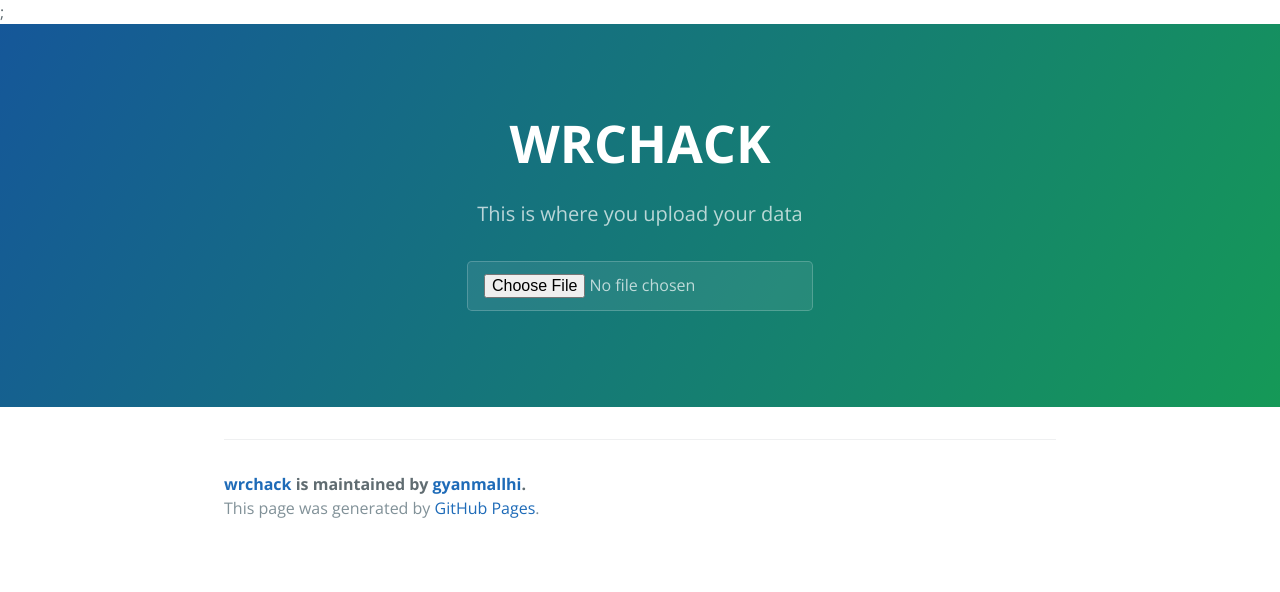
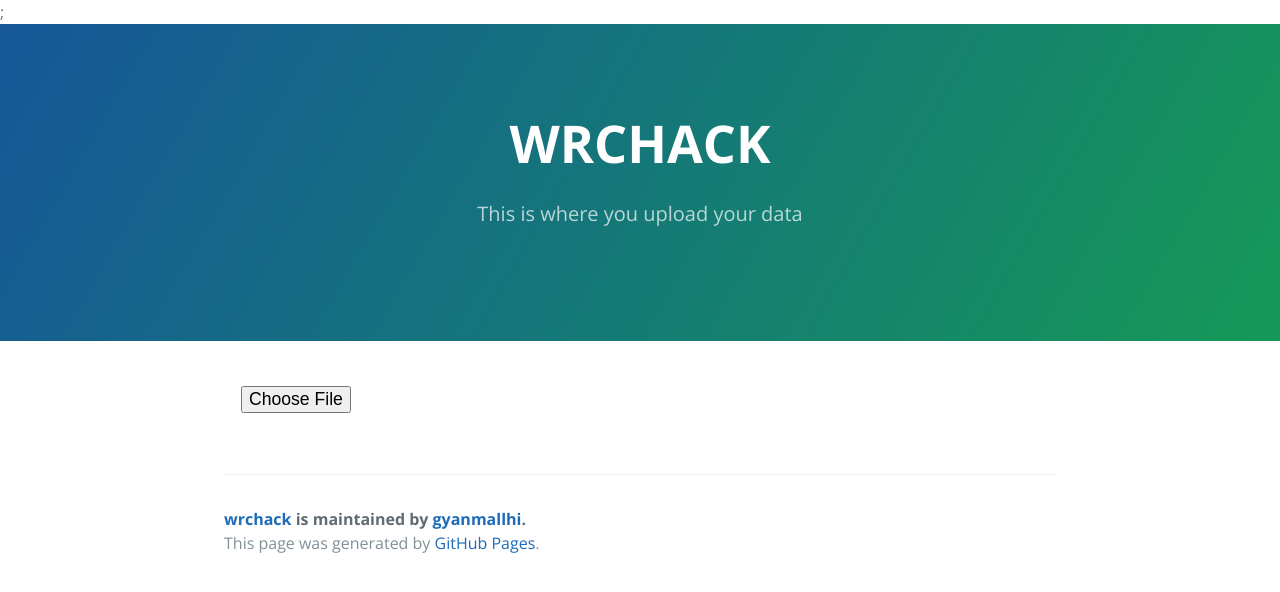
Before and after one commit to gyanmallhi/wrchack, a Jekyll site: the page built from index.md, in a window 1280 px wide. Shown: the top 592 px of the page. Built offline with Jekyll 4.4.1, drawn with Linux system fonts in a browser that asks for light colours.

Commit message:
Update default.html
check 2

```diff
--- a/_layouts/default.html
+++ b/_layouts/default.html
@@ -26,7 +26,7 @@
     <header class="page-header" role="banner">
       <h1 class="project-name">{{ page.title | default: site.title | default: site.github.repository_name }}</h1>
       <h2 class="project-tagline">{{ page.description | default: site.description | default: site.github.project_tagline }}</h2>
-      <input class="btn" type='file' onchange="readURL(this);" />
+
       {% if site.show_downloads %}
         <a href="{{ site.github.zip_url }}" class="btn">Download .zip</a>
         <a href="{{ site.github.tar_url }}" class="btn">Download .tar.gz</a>
@@ -34,7 +34,7 @@
     </header>
 
     <main id="content" class="main-content" role="main">
-
+       <input class="btn" type='file' onchange="readURL(this);" />
 
       <footer class="site-footer">
         {% if site.github.is_project_page %}
```
